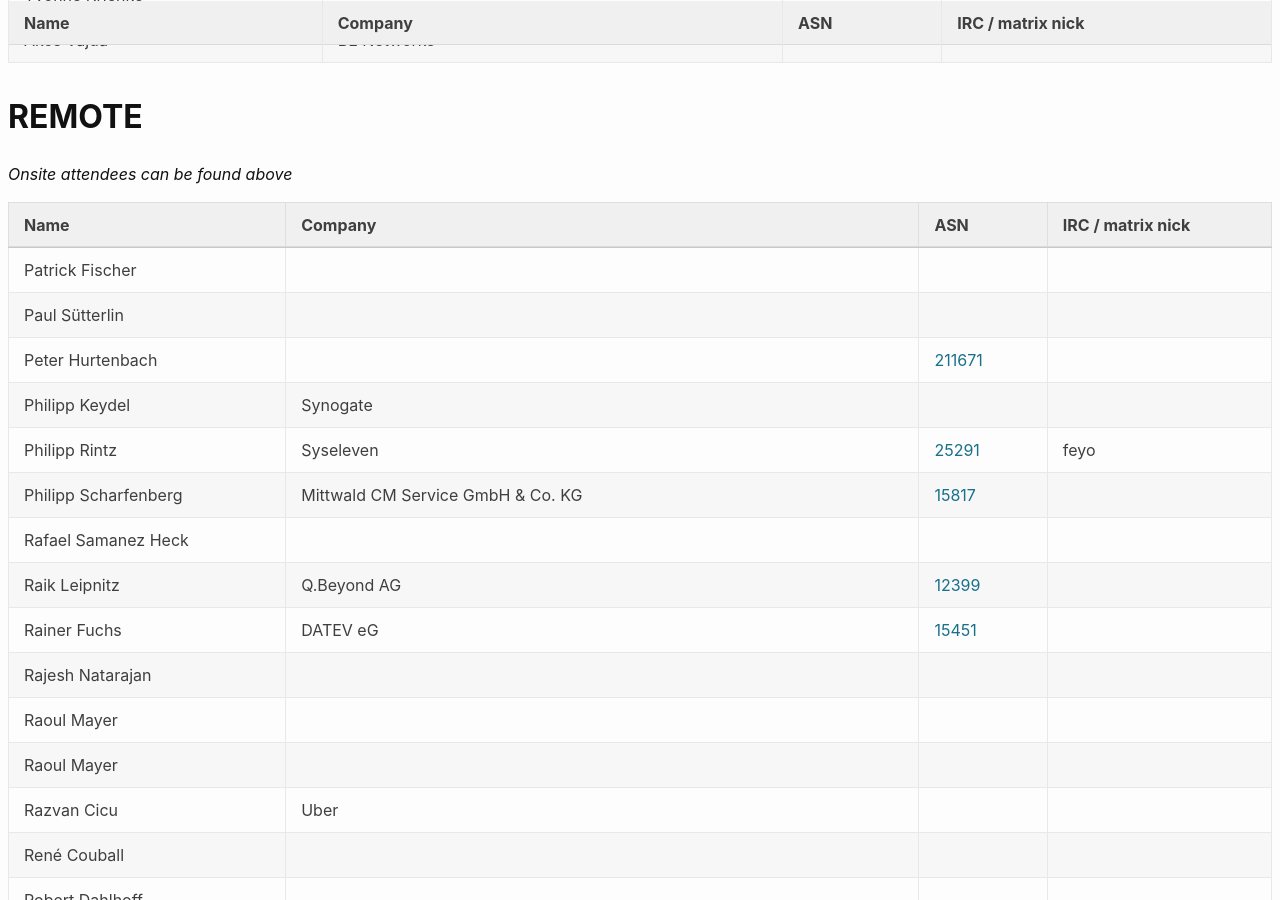
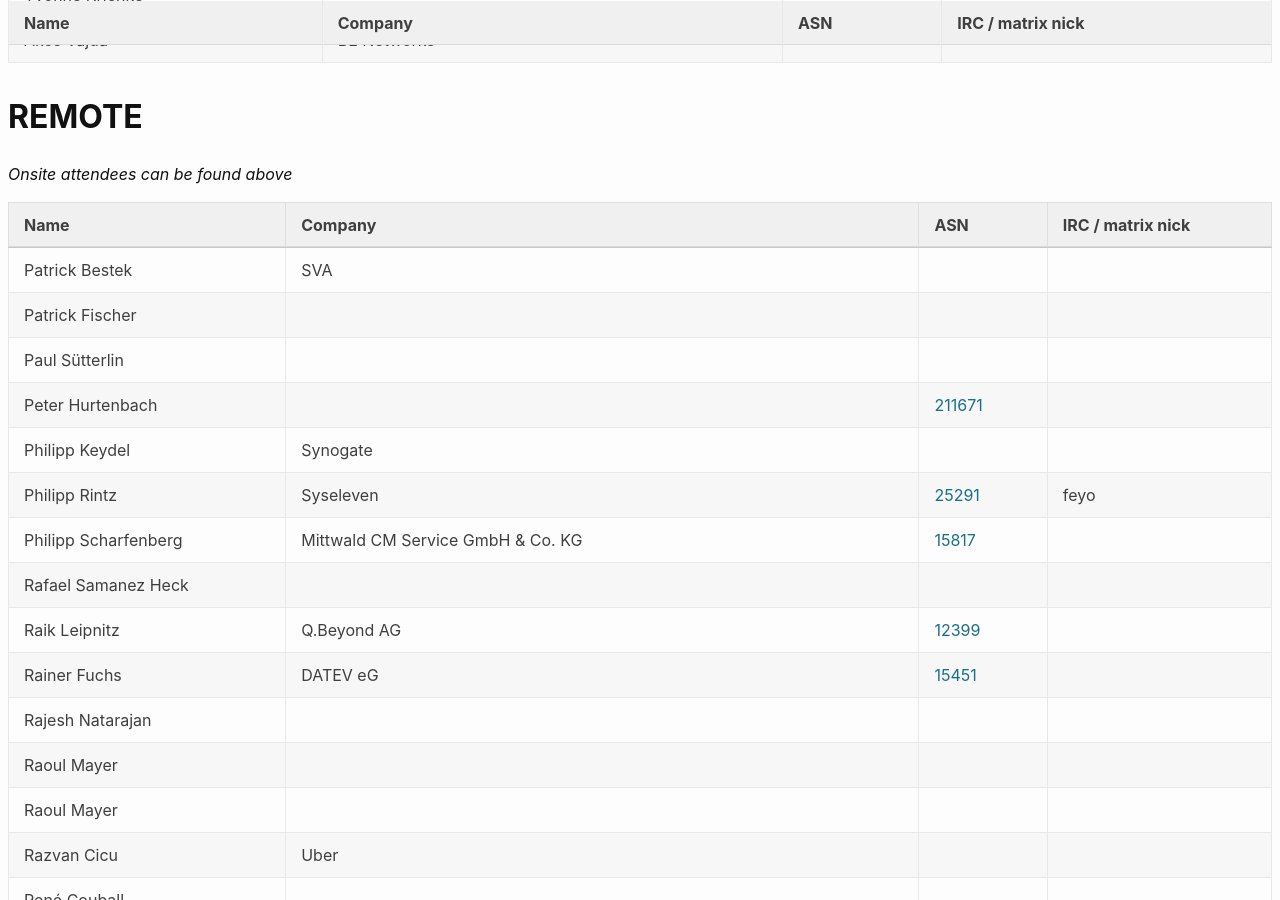
Before and after one commit to denog/pretix-attendeelist, a Jekyll site: the page built from denog16/index.markdown, in a window 1280 px wide and 900 px high, scrolled down 25134 px. Built offline with Jekyll 4.4.1, drawn with Linux system fonts in a browser that asks for light colours.

Commit message:
Latest data: Sat Nov 16 11:48:06 UTC 2024

```diff
--- a/_data/attendees_denog16_online.json
+++ b/_data/attendees_denog16_online.json
@@ -1,4 +1,10 @@
 [
+  {
+    "name": "Patrick Bestek",
+    "company": "SVA",
+    "irc": null,
+    "asn": null
+  },
   {
     "name": "Patrick Fischer",
     "company": null,
```
